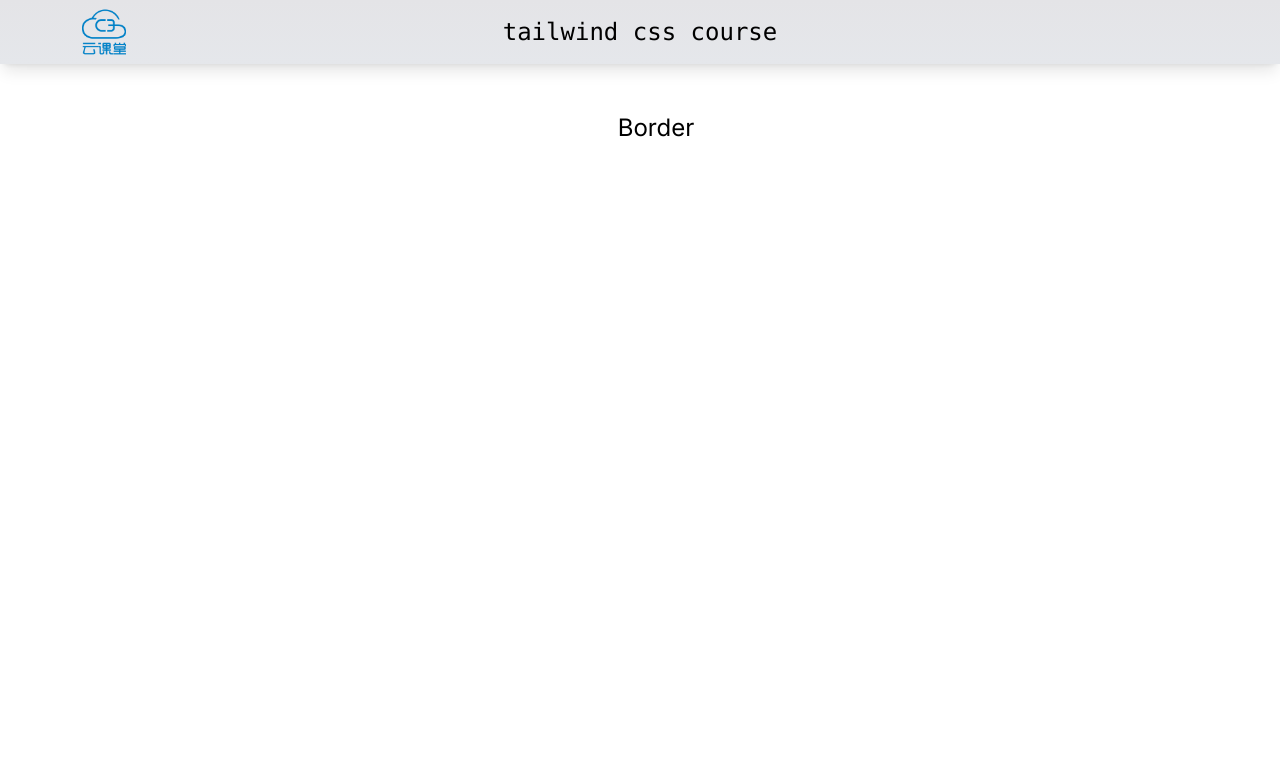
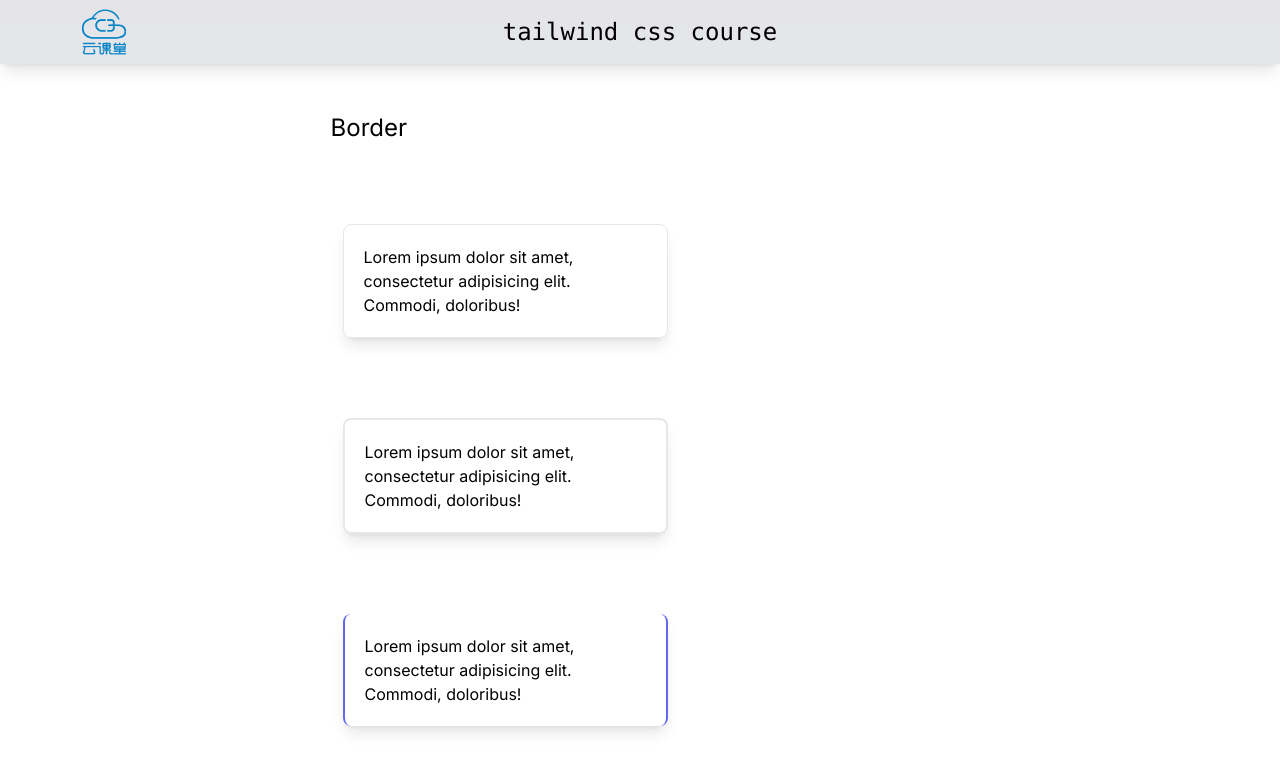
Before and after one commit to yangwawa0323/learning-tailwind-css, a Next.js app: page /border in a window 1280 px wide. Shown: the top 772 px of the page. Built offline with nearby package versions, Linux system fonts and the light colour scheme.

Commit message:
tailwind borders

```diff
--- a/app/backgrounds-shadows/page.tsx
+++ b/app/backgrounds-shadows/page.tsx
@@ -11,12 +11,14 @@ const BackgroundShadows = () => {
 			></div>
 
 			{/* Gradients */}
-			<div className='text-white h-12 w-30 bg-gradient-to-bl from-slate-800 to-red-300'>
+			<div className='text-white text-center leading-10  h-12 w-30 bg-gradient-to-bl from-slate-800 to-red-300'>
 				Click me
 			</div>
 
 			{/* Shadows */}
-			<div className='shadow-lg bg-red-400 '>Submit</div>
+			<div className='shadow-lg bg-red-400 flex justify-center items-center'>
+				Submit
+			</div>
 			{/* Mix Blend */}
 			<div className='h-20 w-full'></div>
 		</div>
--- a/app/border/page.tsx
+++ b/app/border/page.tsx
@@ -2,13 +2,35 @@ import React from 'react';
 
 const Border = () => {
 	return (
-		<div>
+		<div className='space-y-20'>
 			<h2 className=' text-2xl'>Border</h2>
 			{/* Border Width & Colors */}
 
+			<div className='w-1/2 m-3 p-5 border rounded-lg shadow-lg z-10'>
+				Lorem ipsum dolor sit amet, consectetur adipisicing elit. Commodi,
+				doloribus!
+			</div>
+
+			<div className='w-1/2 m-3 p-5 border-2 rounded-lg shadow-lg z-10'>
+				Lorem ipsum dolor sit amet, consectetur adipisicing elit. Commodi,
+				doloribus!
+			</div>
+
+			<div className='w-1/2 m-3 p-5 border-y-0 border-x-2 border-indigo-500 rounded-lg shadow-lg z-10'>
+				Lorem ipsum dolor sit amet, consectetur adipisicing elit. Commodi,
+				doloribus!
+			</div>
 			{/* Border Radius */}
+			<div>
+				<img
+					className='rounded-full h-20 w-20 border-2 border-red-400 shadow-md'
+					src='/background-sea.jpg'
+				/>
+			</div>
+			{/* Outline */}
+			<div className='border text-center shadow-lg hover:shadow-sm'>Submit</div>
 
-			{/* Outline */}
+			<div className='h-20 w-full'></div>
 		</div>
 	);
 };
```
